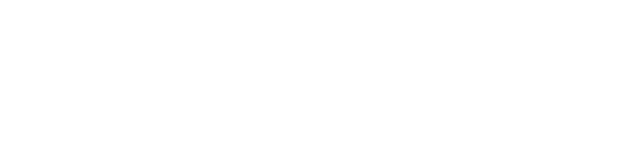
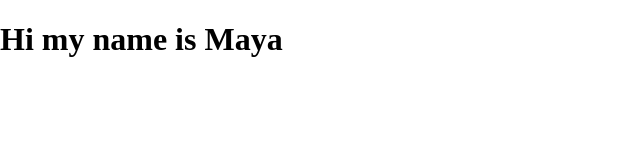
Before and after one commit to Binghamton-University-Design/web-journal-mayakallman, a plain HTML site: page index.html in a window 1280 px wide. Shown: the whole page, without its empty margins (0-640 px from the left). Drawn offline with nearby package versions, Linux system fonts and the light colour scheme.

Commit message:
added my name

```diff
--- a/index.html
+++ b/index.html
@@ -11,7 +11,7 @@
 	</head>
 
 	<body>
-
+		<h1>Hi my name is Maya</h1>
 	</body>
 
 </html>
```
